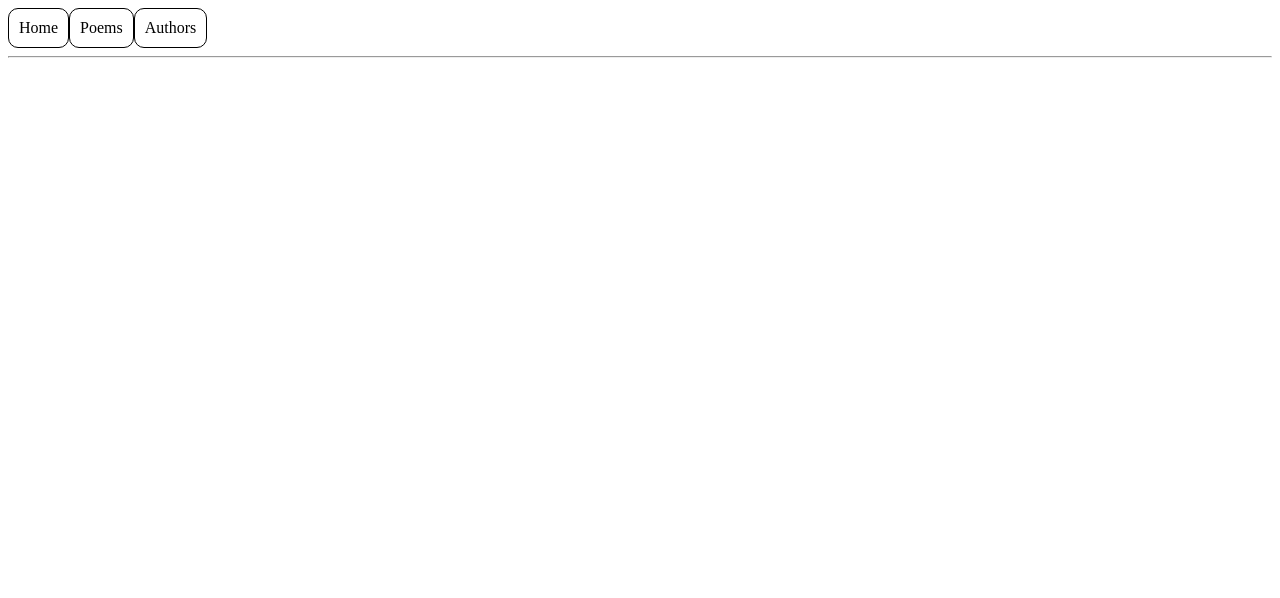
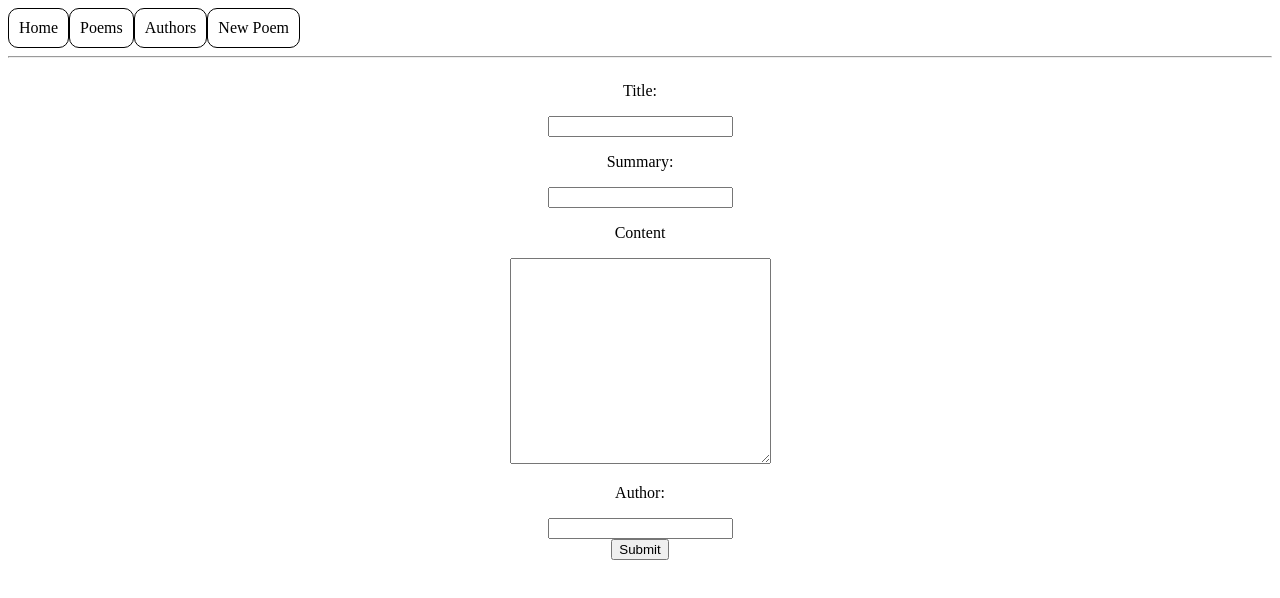
Before and after one commit to yavkataa/softuni-final-project, an Angular app: page /new-poem in a window 1280 px wide. Before the commit this address led to /. Shown: the top 598 px of the page. Built offline with nearby package versions, Linux system fonts and the light colour scheme.

Commit message:
placeholder form for submitting new Poems

```diff
--- a/src/app/app-routing.module.ts
+++ b/src/app/app-routing.module.ts
@@ -3,6 +3,7 @@ import { RouterModule, Routes } from '@angular/router';
 import { HomeComponent } from './home/home.component';
 import { PoemsComponent } from './poems/poems.component';
 import { UserComponent } from './user/user/user.component';
+import { NewPoemComponent } from './poems/new-poem/new-poem.component';
 
 const routes: Routes = [
   {
@@ -17,6 +18,10 @@ const routes: Routes = [
   {
     path: 'users',
     component: UserComponent
+  },
+  {
+    path: 'new-poem',
+    component: NewPoemComponent
   }
 ];
 
--- a/src/app/app.component.html
+++ b/src/app/app.component.html
@@ -2,6 +2,7 @@
   <div class="button" routerLink="/">Home</div>
   <div class="button" routerLink="/poems">Poems</div>
   <div class="button" routerLink="/users">Authors</div>
+  <div class="button" routerLink="/new-poem">New Poem</div>
 </nav>
 <hr>
 <router-outlet></router-outlet>
--- /dev/null
+++ b/src/app/poems/new-poem/new-poem.component.css
@@ -0,0 +1,18 @@
+textarea {
+    max-width: 500px;
+    max-height: 500px;
+    min-width: 200px;
+    min-height: 200px;
+}
+
+p {
+    text-align: center;
+}
+
+form {
+    max-width: 500px;
+    display: flex;
+    flex-direction: column;
+    align-items: center;
+    margin: 0 auto;
+}
--- /dev/null
+++ b/src/app/poems/new-poem/new-poem.component.html
@@ -0,0 +1,24 @@
+<form #newPoemForm="ngForm" (ngSubmit)="submitHandler()">
+    <div class="input">
+        <p>Title: </p>
+        <input type="text" id="title" name="title" #poemTitleInput ngModel>
+    </div>
+
+    <div class="input">
+        <p> Summary: </p>
+        <input type="text" id="summary" name="summary" #poemSummaryInput="ngModel" ngModel>
+    </div>
+
+    <div class="input">
+        <p>Content</p>
+        <textarea type="text" id="content" name="content" #poemContentInput="ngModel" ngModel cols="30" rows="10"></textarea>
+    </div>
+
+    <div class="input">
+        <p>Author:</p>
+        <input type="text" id="author" name="author" #poemAuthorInput="ngModel" ngModel>
+    </div>
+
+
+    <button>Submit</button>
+</form>
--- /dev/null
+++ b/src/app/poems/new-poem/new-poem.component.ts
@@ -0,0 +1,27 @@
+import { Component, ViewChild } from '@angular/core';
+import { NgForm } from '@angular/forms';
+
+@Component({
+  selector: 'app-new-poem',
+  templateUrl: './new-poem.component.html',
+  styleUrls: ['./new-poem.component.css']
+})
+export class NewPoemComponent {
+  @ViewChild('newPoemForm') newPoemForm: NgForm | undefined;
+
+  submitHandler(): void {
+    if (!this.newPoemForm) return;
+
+    const form = this.newPoemForm;
+
+    if (form.invalid) {
+      return;
+    };
+
+    const value: {title: string, summary: string, content: string, author: string} = form.value;
+    console.log(value.title);
+    console.log(value.summary);
+    console.log(value.content);
+    console.log(value.author);
+  }
+}
--- a/src/app/poems/poem-card/poem-card.component.css
+++ b/src/app/poems/poem-card/poem-card.component.css
@@ -2,7 +2,6 @@
 .card {
     max-width: 300px;
     display: inline-block;
-    border: 1px solid black;
     border-radius: 32px;
     padding: 10px;
     text-align: left;
@@ -29,3 +28,7 @@
 span {
     font-weight: bold;
 }
+
+h1 {
+    text-align: center;
+}
--- a/src/app/poems/poem-card/poem-card.component.html
+++ b/src/app/poems/poem-card/poem-card.component.html
@@ -1,6 +1,6 @@
 <div class="card">
-    <div id="title"><span>Title:</span> {{data.title}}</div>
-    <div id="summary"><span>Summary:</span> {{data.summary}}</div>
-    <div id="content"><span>Poem:</span> {{data.content}}</div>
+    <h1 id="title">{{data.title}}</h1>
+    <!-- <div id="summary"><span>Summary:</span> {{data.summary}}</div> -->
+    <div id="content"> {{data.content}}</div>
     <div id="Author"><span>Written by:</span> {{data.authorName}}</div>
 </div>
--- a/src/app/types/poem.ts
+++ b/src/app/types/poem.ts
@@ -4,5 +4,5 @@ export interface Poem {
     title: string,
     _id: string,
     _ownerId: string
-    authorName: string,
+    authorName: string
 }
```
Also changed, not shown: src/app/app.module.ts (+6 -2 lines), src/app/poems/poems.component.html (line endings or trailing spaces), 1 other file (tests, documents, lock files or other folders).
